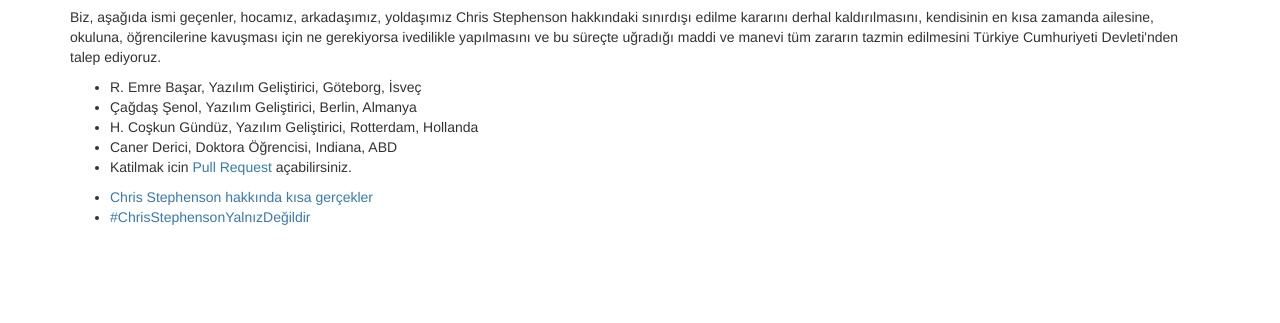
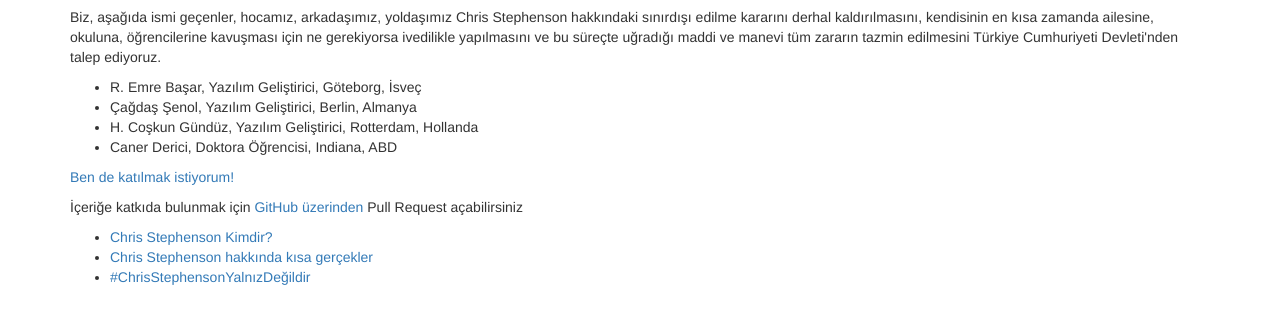
Before and after one commit to udevril/chrishoca.github.com, a plain HTML site: page index.html in a window 1280 px wide. Shown: the part 133-456 px from the top of the page. Drawn offline with nearby package versions, Linux system fonts and the light colour scheme.

Commit message:
Add form link

```diff
--- a/index.html
+++ b/index.html
@@ -39,13 +39,15 @@
       <li>Çağdaş Şenol, Yazılım Geliştirici, Berlin, Almanya</li>
       <li>H. Coşkun Gündüz, Yazılım Geliştirici, Rotterdam, Hollanda</li>
       <li>Caner Derici, Doktora Öğrencisi, Indiana, ABD</li>
-      <li>Katilmak icin <a href="https://github.com/chrishoca/chrishoca.github.com">Pull Request</a> açabilirsiniz.</li>
       </ul>
     </p>
+    <p><a href="https://docs.google.com/forms/d/1fA0qqo7Z4yThwihm_78HHZEr9EfoBt0oEZf3cct3STw/viewform">Ben de katılmak istiyorum!</a></p>
+    <p>İçeriğe katkıda bulunmak için <a href="https://github.com/chrishoca/chrishoca.github.com">GitHub üzerinden</a> Pull Request açabilirsiniz</p>
     <p>
       <ul>
-      <li><a href="facts.html">Chris Stephenson hakkında kısa gerçekler</a></li>
-      <li><a href="https://twitter.com/hashtag/ChrisStephensonYaln%C4%B1zDe%C4%9Fildir" target="_blank">#ChrisStephensonYalnızDeğildir</a></li>
+	<li><a href="chris-stephenson-kimdir.html">Chris Stephenson Kimdir?</a></li>
+	<li><a href="facts.html">Chris Stephenson hakkında kısa gerçekler</a></li>
+	<li><a href="https://twitter.com/hashtag/ChrisStephensonYaln%C4%B1zDe%C4%9Fildir" target="_blank">#ChrisStephensonYalnızDeğildir</a></li>
       </ul>
     </p>
   </div>
```
